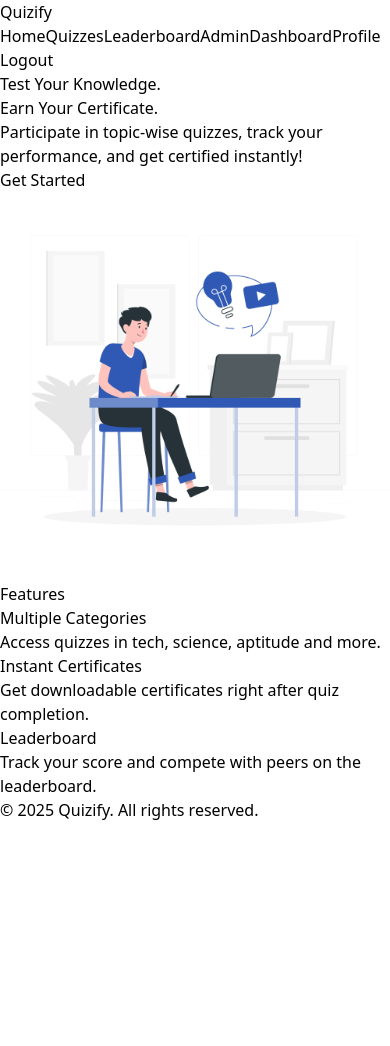
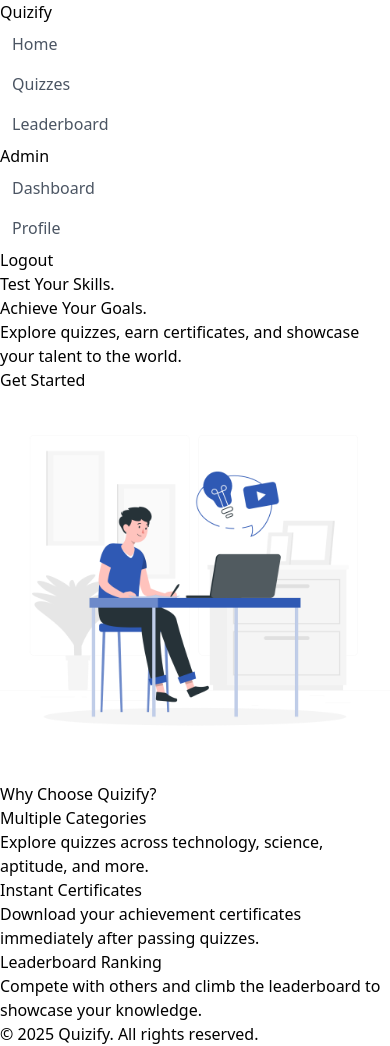
Before and after one commit to furqan-uddin/Minorproject, a React (Vite) app in the folder quiz-certification-frontend/: page / in a window 390 px wide. Before the commit the page ends 844 px from the top, so only its background shows below. Built offline with nearby package versions, Linux system fonts and the light colour scheme; sample sign-in values are in the browser's storage.

Commit message:
Improved the UI/UX of all the pages and make them mobile responsive

```diff
--- a/quiz-certification-frontend/src/components/Navbar.jsx
+++ b/quiz-certification-frontend/src/components/Navbar.jsx
@@ -1,4 +1,4 @@
-// //quiz-certification-frontend/src/components/Navbar.jsx
+// quiz-certification-frontend/src/components/Navbar.jsx
 import React, { useState } from "react";
 import { Link, useNavigate } from "react-router-dom";
 import { useAuth } from "../context/AuthContext";
@@ -18,18 +18,20 @@ const Navbar = () => {
   };
 
   return (
-    <nav className="bg-white shadow-md">
-      <div className="max-w-7xl mx-auto px-4 py-3 flex justify-between items-center">
-        <Link to="/" className="text-2xl font-bold text-indigo-700">
+    <nav className="bg-white shadow-sm sticky top-0 z-50">
+      <div className="max-w-7xl mx-auto flex justify-between items-center px-4 py-3 md:py-4">
+
+        {/* Logo */}
+        <Link to="/" className="text-3xl font-extrabold text-indigo-700 hover:text-purple-600 transition">
           Quizify
         </Link>
 
-        {/* Toggle for mobile */}
+        {/* Mobile Toggle */}
         <button
           onClick={toggleMenu}
-          className="md:hidden text-gray-700 focus:outline-none"
+          className="md:hidden text-indigo-700 focus:outline-none"
         >
-          <svg className="w-6 h-6" fill="none" stroke="currentColor" strokeWidth="2" viewBox="0 0 24 24">
+          <svg className="w-7 h-7" fill="none" stroke="currentColor" strokeWidth="2" viewBox="0 0 24 24">
             {isOpen ? (
               <path strokeLinecap="round" strokeLinejoin="round" d="M6 18L18 6M6 6l12 12" />
             ) : (
@@ -42,51 +44,39 @@ const Navbar = () => {
         <div
           className={`${
             isOpen ? "block" : "hidden"
-          } md:flex md:items-center md:space-x-6 w-full md:w-auto mt-4 md:mt-0`}
+          } md:flex md:items-center md:space-x-6 w-full md:w-auto mt-6 md:mt-0 transition-all duration-300`}
         >
-          <Link to="/" className="block md:inline text-gray-700 hover:text-indigo-700 font-medium px-2 py-1">
-            Home
-          </Link>
+          <Link to="/" className="nav-link">Home</Link>
 
           {user && (
-            <Link to="/quizzes" className="block md:inline text-gray-700 hover:text-indigo-700 font-medium px-2 py-1">
-              Quizzes
-            </Link>
+            <Link to="/quizzes" className="nav-link">Quizzes</Link>
           )}
 
-          <Link to="/leaderboard" className="block md:inline text-gray-700 hover:text-indigo-700 font-medium px-2 py-1">
-            Leaderboard
-          </Link>
+          <Link to="/leaderboard" className="nav-link">Leaderboard</Link>
 
           {user?.role === "admin" && (
-            <Link to="/admin/dashboard" className="block md:inline text-red-600 font-semibold px-2 py-1 hover:underline">
+            <Link to="/admin/dashboard" className="text-red-600 font-semibold px-3 py-2 hover:underline transition">
               Admin
             </Link>
           )}
 
           {user ? (
             <>
-              <Link to="/dashboard" className="block md:inline text-gray-700 hover:text-indigo-700 font-medium px-2 py-1">
-                Dashboard
-              </Link>
-              <Link to="/profile" className="block md:inline text-gray-700 hover:text-indigo-700 font-medium px-2 py-1">
-                Profile
-              </Link>
+              <Link to="/dashboard" className="nav-link">Dashboard</Link>
+              <Link to="/profile" className="nav-link">Profile</Link>
               <button
                 onClick={handleLogout}
-                className="block md:inline bg-red-500 text-white px-4 py-2 rounded-full hover:bg-red-600 font-medium mt-2 md:mt-0"
+                className="bg-red-500 hover:bg-red-600 text-white px-5 py-2 rounded-full font-medium transition mt-3 md:mt-0"
               >
                 Logout
               </button>
             </>
           ) : (
             <>
-              <Link to="/login" className="block md:inline text-gray-700 hover:text-indigo-700 font-medium px-2 py-1">
-                Login
-              </Link>
+              <Link to="/login" className="nav-link">Login</Link>
               <Link
                 to="/register"
-                className="block md:inline bg-indigo-600 text-white px-4 py-2 rounded-full hover:bg-indigo-700 font-medium mt-2 md:mt-0"
+                className="bg-indigo-600 hover:bg-indigo-700 text-white px-5 py-2 rounded-full font-medium transition mt-3 md:mt-0"
               >
                 Sign Up
               </Link>
@@ -94,6 +84,20 @@ const Navbar = () => {
           )}
         </div>
       </div>
+
+      {/* Custom CSS inside JSX for reusability */}
+      <style>{`
+        .nav-link {
+          display: block;
+          padding: 8px 12px;
+          font-weight: 500;
+          color: #4B5563; /* gray-700 */
+          transition: all 0.3s ease;
+        }
+        .nav-link:hover {
+          color: #4F46E5; /* indigo-700 */
+        }
+      `}</style>
     </nav>
   );
 };
--- a/quiz-certification-frontend/src/pages/Dashboard.jsx
+++ b/quiz-certification-frontend/src/pages/Dashboard.jsx
@@ -23,7 +23,6 @@ const Dashboard = () => {
         setLoading(false);
       }
     };
-
     fetchHistory();
   }, []);
 
@@ -43,38 +42,34 @@ const Dashboard = () => {
 
   return (
     <div className="min-h-screen bg-gray-100 py-10 px-4">
-      <div className="max-w-5xl mx-auto bg-white p-8 rounded-2xl shadow-md">
-        <h2 className="text-3xl font-bold text-indigo-700 mb-6 text-center">
-          Welcome, {user?.name || 'User'} 👋🎯
-        </h2>
+      <div className="max-w-5xl mx-auto bg-white p-6 md:p-8 rounded-2xl shadow-lg">
+        <h2 className="text-3xl font-bold text-center text-indigo-700 mb-8">Welcome, {user?.name || 'User'} 👋🎯</h2>
 
-        <div className="grid md:grid-cols-2 gap-6 mb-8">
-          <div className="bg-indigo-100 p-6 rounded-xl shadow">
-            <h4 className="text-xl font-semibold text-indigo-700 mb-1">Quizzes Taken</h4>
-            <p className="text-gray-700">{totalQuizzes}</p>
+        <div className="grid md:grid-cols-2 gap-6 mb-10">
+          <div className="bg-indigo-100 p-6 rounded-xl text-center">
+            <h4 className="text-lg font-semibold text-indigo-700">Quizzes Taken</h4>
+            <p className="text-gray-700 text-2xl">{totalQuizzes}</p>
           </div>
-          <div className="bg-indigo-100 p-6 rounded-xl shadow">
-            <h4 className="text-xl font-semibold text-indigo-700 mb-1">Certificates Earned</h4>
-            <p className="text-gray-700">{totalCertificates}</p>
+          <div className="bg-indigo-100 p-6 rounded-xl text-center">
+            <h4 className="text-lg font-semibold text-indigo-700">Certificates Earned</h4>
+            <p className="text-gray-700 text-2xl">{totalCertificates}</p>
           </div>
-          <div className="bg-indigo-100 p-6 rounded-xl shadow flex items-center justify-center col-span-2">
-            <Link
-              to="/quizzes"
-              className="bg-purple-600 text-white px-6 py-3 rounded-full text-lg hover:bg-purple-700 transition"
-            >
-              Explore Categories
+          <div className="col-span-full text-center">
+            <Link to="/quizzes">
+              <Button size="lg" className="bg-purple-600 hover:bg-purple-700 mt-4">Explore Categories</Button>
             </Link>
           </div>
         </div>
 
         <h3 className="text-2xl font-bold text-indigo-700 mb-4">Quiz History</h3>
+
         {loading ? (
           <Spinner />
         ) : history.length === 0 ? (
           <p className="text-gray-600">No quiz history yet.</p>
         ) : (
           <div className="overflow-x-auto">
-            <table className="w-full text-left border-collapse">
+            <table className="w-full text-sm md:text-base">
               <thead>
                 <tr className="bg-indigo-100">
                   <th className="p-3">Category</th>
@@ -99,11 +94,10 @@ const Dashboard = () => {
                       <td className="p-3">{new Date(entry.timestamp).toLocaleDateString()}</td>
                       <td className="p-3">
                         {isPassed ? (
-                          <Button size="sm" onClick={() => handleDownload(entry)}>
-                            Certificate
-                          </Button>
-                        ): <p className="text-red-500 text-lg">Failed !</p>
-                        }
+                          <Button size="sm" onClick={() => handleDownload(entry)}>Certificate</Button>
+                        ) : (
+                          <span className="text-red-500 font-semibold">Failed</span>
+                        )}
                       </td>
                     </tr>
                   );
@@ -118,6 +112,7 @@ const Dashboard = () => {
 };
 
 export default Dashboard;
+
 
 
 // {/* Quiz History */}
--- a/quiz-certification-frontend/src/pages/Home.jsx
+++ b/quiz-certification-frontend/src/pages/Home.jsx
@@ -1,63 +1,78 @@
-//quiz-certification-frontend/src/pages/Home.jsx
+// quiz-certification-frontend/src/pages/Home.jsx
 import React from "react";
 import { Link } from "react-router-dom";
-import illustration from  "../assets/img.png";
+import illustration from "../assets/img.png";
 
 const Home = () => {
   return (
     <div className="min-h-screen flex flex-col justify-between bg-gradient-to-br from-indigo-100 via-white to-purple-100">
+
       {/* Hero Section */}
-      <main className="flex flex-col lg:flex-row items-center justify-between px-10 py-20">
-        <div className="lg:w-1/2 mb-10 lg:mb-0 text-center lg:text-left">
-          <h2 className="text-4xl md:text-5xl font-bold text-indigo-700 leading-tight">
-            Test Your Knowledge. <br />
-            Earn Your Certificate.
-          </h2>
-          <p className="mt-4 text-gray-700 text-lg">
-            Participate in topic-wise quizzes, track your performance, and get certified instantly!
+      <main className="flex flex-col-reverse md:flex-row items-center justify-between px-6 md:px-12 py-16 md:py-24">
+
+        {/* Text Content */}
+        <div className="md:w-1/2 text-center md:text-left">
+          <h1 className="text-4xl md:text-5xl font-extrabold text-indigo-700 leading-tight mb-4 animate-fadeInUp">
+            Test Your Skills. <br /> Achieve Your Goals.
+          </h1>
+          <p className="text-gray-600 text-lg mb-6 animate-fadeIn delay-100">
+            Explore quizzes, earn certificates, and showcase your talent to the world.
           </p>
           <Link
             to="/register"
-            className="mt-6 inline-block bg-purple-600 text-white px-6 py-3 rounded-full text-lg hover:bg-purple-700 transition"
+            className="inline-block bg-purple-600 hover:bg-purple-700 text-white font-semibold px-8 py-3 rounded-full transition-all duration-300 animate-fadeIn delay-200"
           >
             Get Started
           </Link>
         </div>
 
-        <div className="lg:w-1/2">
+        {/* Illustration */}
+        <div className="md:w-1/2 mb-10 md:mb-0 flex justify-center">
           <img
             src={illustration}
             alt="Quiz Illustration"
-            className="w-full max-w-md mx-auto"
+            className="w-full max-w-sm md:max-w-md animate-fadeInUp"
           />
         </div>
+
       </main>
 
       {/* Features Section */}
-      <section className="px-10 py-12 bg-white shadow-inner">
-        <h3 className="text-3xl font-bold text-center text-indigo-700 mb-10">
-          Features
-        </h3>
-        <div className="grid md:grid-cols-3 gap-8">
-          <div className="bg-indigo-100 p-6 rounded-lg shadow hover:shadow-lg transition">
-            <h4 className="text-xl font-semibold text-indigo-700 mb-2">Multiple Categories</h4>
-            <p className="text-gray-700">Access quizzes in tech, science, aptitude and more.</p>
+      <section className="px-6 md:px-12 py-12 bg-white shadow-inner">
+        <h2 className="text-3xl md:text-4xl font-bold text-center text-indigo-700 mb-12">
+          Why Choose Quizify?
+        </h2>
+
+        <div className="grid gap-8 md:grid-cols-3">
+          {/* Feature Card */}
+          <div className="bg-indigo-100 hover:scale-105 hover:shadow-xl transition-all rounded-xl p-6 text-center">
+            <h3 className="text-2xl font-semibold text-indigo-700 mb-2">Multiple Categories</h3>
+            <p className="text-gray-700 text-sm">
+              Explore quizzes across technology, science, aptitude, and more.
+            </p>
           </div>
-          <div className="bg-indigo-100 p-6 rounded-lg shadow hover:shadow-lg transition">
-            <h4 className="text-xl font-semibold text-indigo-700 mb-2">Instant Certificates</h4>
-            <p className="text-gray-700">Get downloadable certificates right after quiz completion.</p>
+
+          <div className="bg-indigo-100 hover:scale-105 hover:shadow-xl transition-all rounded-xl p-6 text-center">
+            <h3 className="text-2xl font-semibold text-indigo-700 mb-2">Instant Certificates</h3>
+            <p className="text-gray-700 text-sm">
+              Download your achievement certificates immediately after passing quizzes.
+            </p>
           </div>
-          <div className="bg-indigo-100 p-6 rounded-lg shadow hover:shadow-lg transition">
-            <h4 className="text-xl font-semibold text-indigo-700 mb-2">Leaderboard</h4>
-            <p className="text-gray-700">Track your score and compete with peers on the leaderboard.</p>
+
+          <div className="bg-indigo-100 hover:scale-105 hover:shadow-xl transition-all rounded-xl p-6 text-center">
+            <h3 className="text-2xl font-semibold text-indigo-700 mb-2">Leaderboard Ranking</h3>
+            <p className="text-gray-700 text-sm">
+              Compete with others and climb the leaderboard to showcase your knowledge.
+            </p>
           </div>
         </div>
       </section>
 
       {/* Footer */}
-      <footer className="bg-indigo-700 text-white text-center py-4">
-        <p>&copy; {new Date().getFullYear()} Quizify. All rights reserved.</p>
+      <footer className="bg-indigo-700 text-white text-center py-5">
+        <p className="text-sm">&copy; {new Date().getFullYear()} Quizify. All rights reserved.</p>
       </footer>
+
     </div>
   );
 };
```
Also changed, not shown: quiz-certification-frontend/src/pages/Categories.jsx (+14 -15 lines), quiz-certification-frontend/src/pages/CertificatePreview.jsx (+26 -45 lines), quiz-certification-frontend/src/pages/Leaderboard.jsx (+14 -25 lines), quiz-certification-frontend/src/pages/Profile.jsx (+1 -139 lines), quiz-certification-frontend/src/pages/QuizPage.jsx (+5 -5 lines), quiz-certification-frontend/src/pages/QuizResult.jsx (+21 -23 lines).
